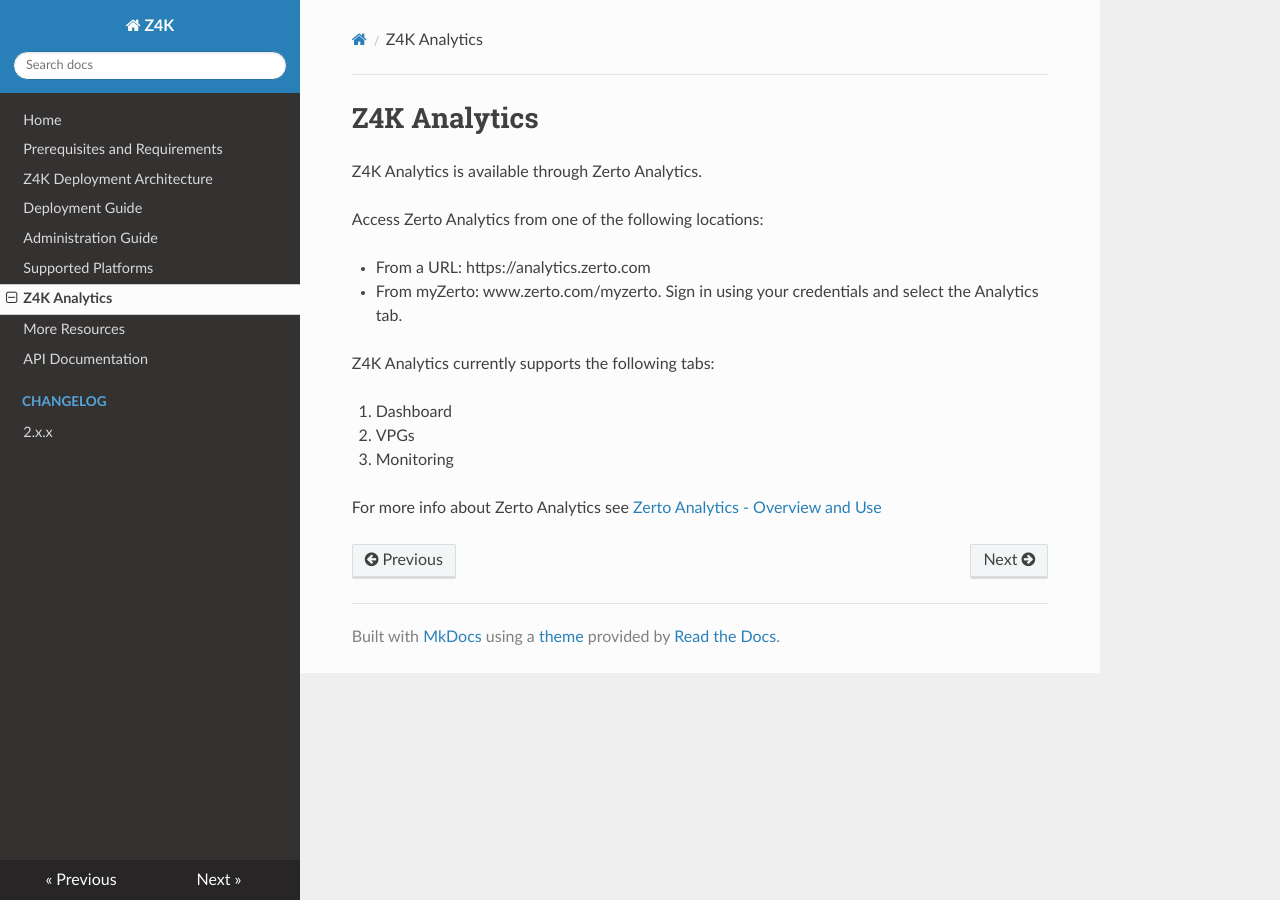
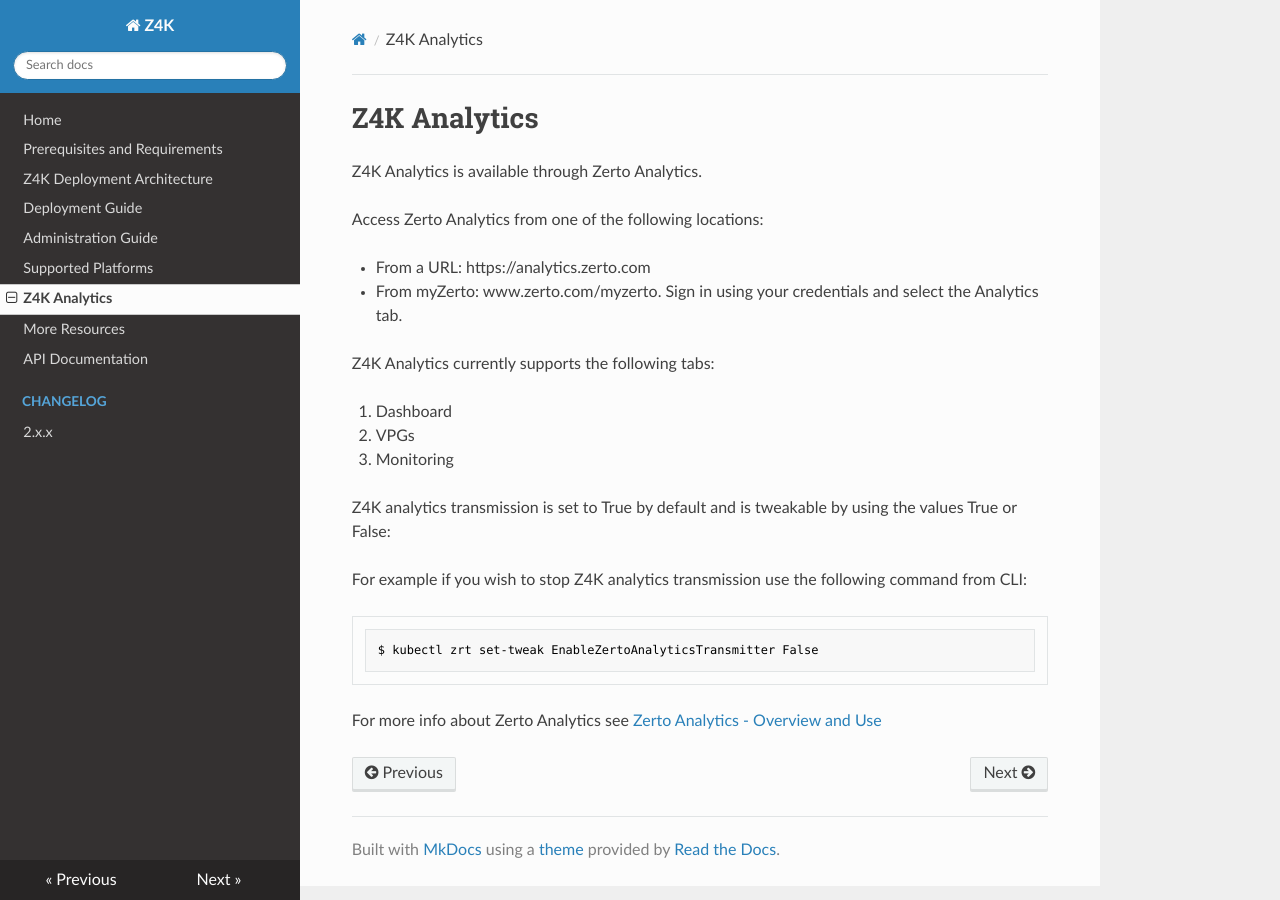
Before and after one commit to ZertoPublic/Z4K, an MkDocs documentation site: the page built from docs/Z4KAnalytics.md, in a window 1280 px wide. Built offline with MkDocs 1.6.1, drawn with Linux system fonts in a browser that asks for light colours.

Commit message:
Update Z4KAnalytics.md
@NadineDove please review my changes and approve as you see fit.

````diff
--- a/docs/Z4KAnalytics.md
+++ b/docs/Z4KAnalytics.md
@@ -13,4 +13,11 @@
 2. VPGs
 3. Monitoring
 
+Z4K analytics transmission is set to True by default and is tweakable by using the values True or False:
+
+For example if you wish to stop Z4K analytics transmission use the following command from CLI:
+```
+$ kubectl zrt set-tweak EnableZertoAnalyticsTransmitter False
+```
+
 For more info about Zerto Analytics see [Zerto Analytics - Overview and Use](https://help.zerto.com/bundle/Zerto.Analytics.HTML/page/Content/Zerto_Analytics/Zerto_Analytics_-_Overview_and_Use.htm)
````
